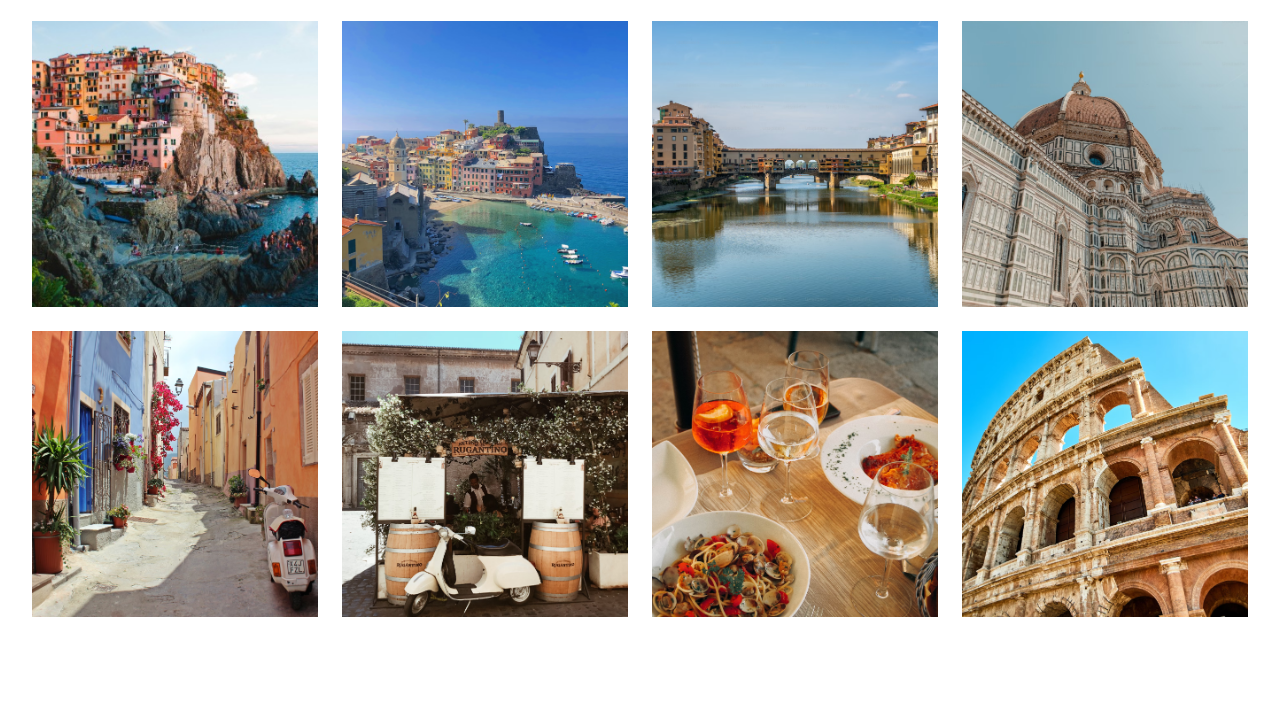
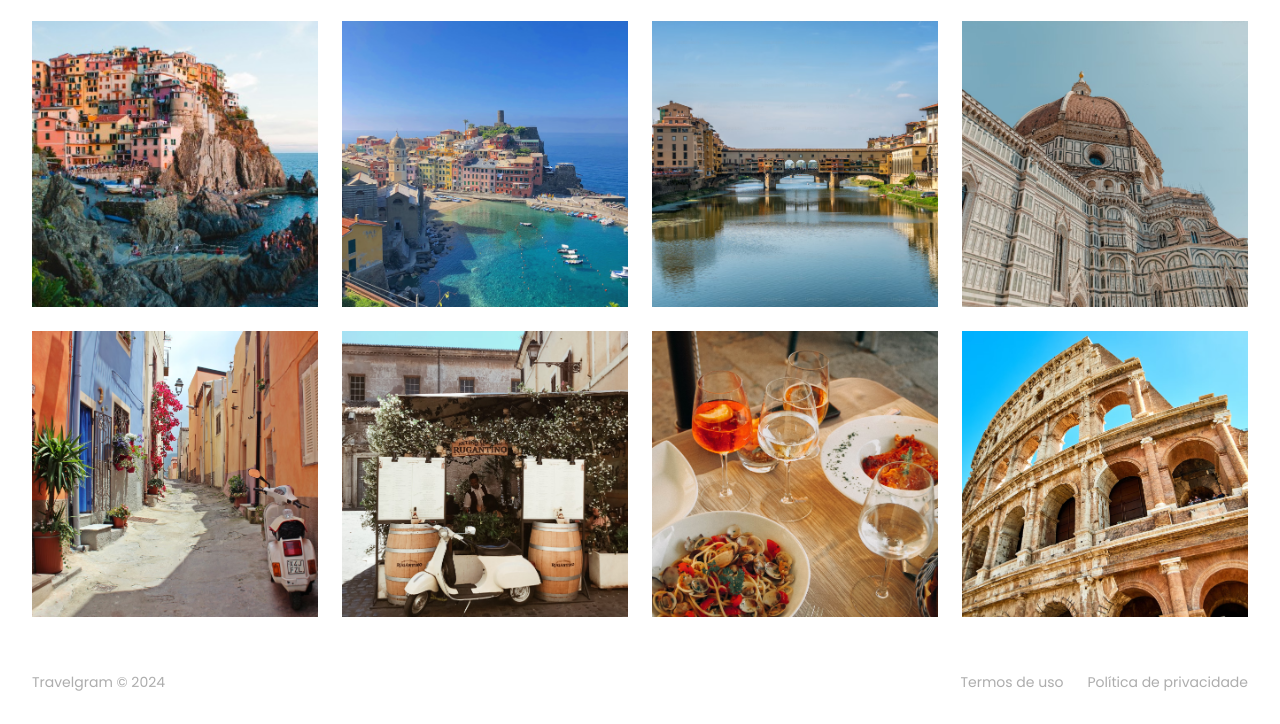
Before and after one commit to lucasaraujope/projeto-travelgram, a plain HTML site: page index.html in a window 1280 px wide. Shown: the part 656-1380 px from the top of the page. Before the commit the page ends 1297 px from the top, so only its background shows below. Drawn offline with Linux system fonts and the light colour scheme.

Commit message:
done footer

```diff
--- /dev/null
+++ b/Styles/footer.css
@@ -0,0 +1,19 @@
+footer {
+    display: flex;
+    justify-content: space-between;
+    padding-block: 29.5px;
+    padding-inline: 40px;
+    font: var(--text-md);
+}
+
+footer ul{
+    display: flex;
+    list-style: none;
+    gap: 24px;
+
+}
+
+footer ul li a:hover{
+    text-decoration: none;
+    color: var(--text-color-secundary);
+}
--- a/Styles/style.css
+++ b/Styles/style.css
@@ -2,3 +2,4 @@
 @import url(nav.css);
 @import url(header.css);
 @import url(mains.css);
+@import url(footer.css);
--- a/index.html
+++ b/index.html
@@ -66,5 +66,13 @@
         <img src="/Assets/images/Image 11.png" alt="...">
         <img src="/Assets/images/Image 12.png" alt="...">
     </main>
+
+    <footer class="container">
+        <p>Travelgram © 2024</p>
+        <ul>
+            <li><a href="#">Termos de uso</a></li>
+            <li><a href="#">Política de privacidade</a></li>
+        </ul>
+    </footer>
 </body>
 </html>
```
